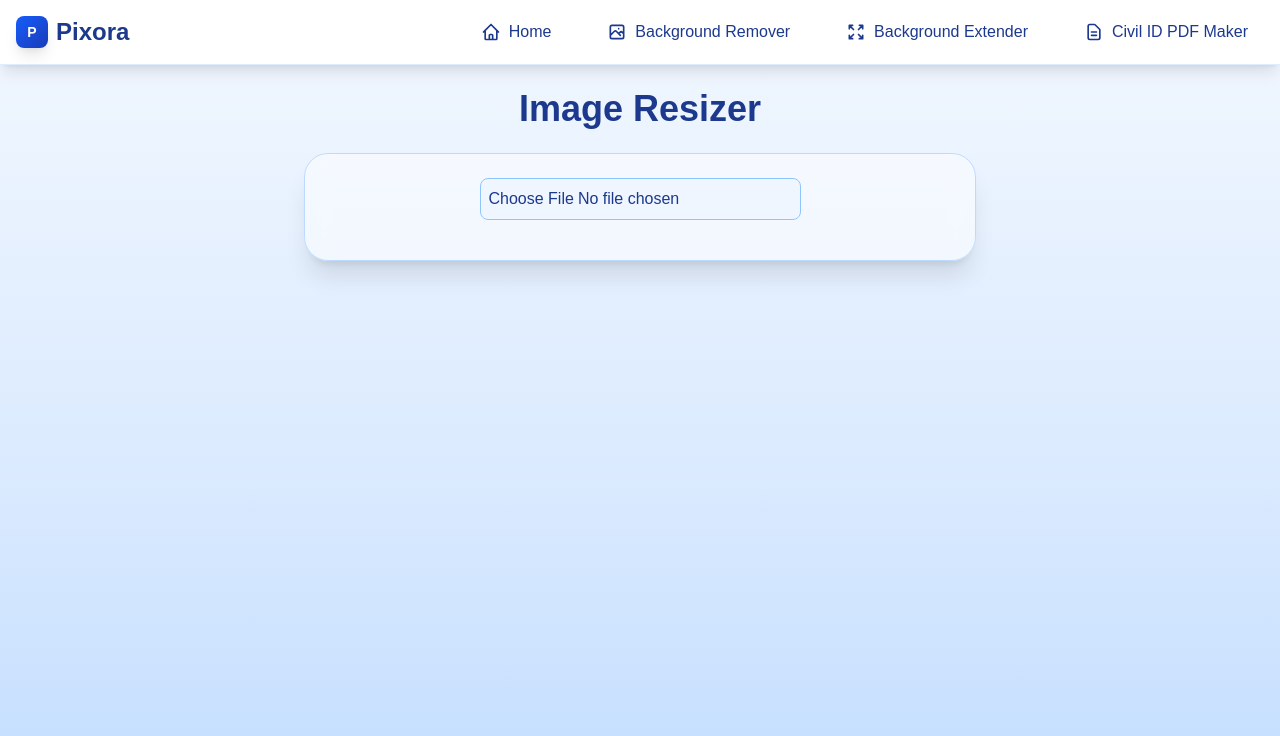
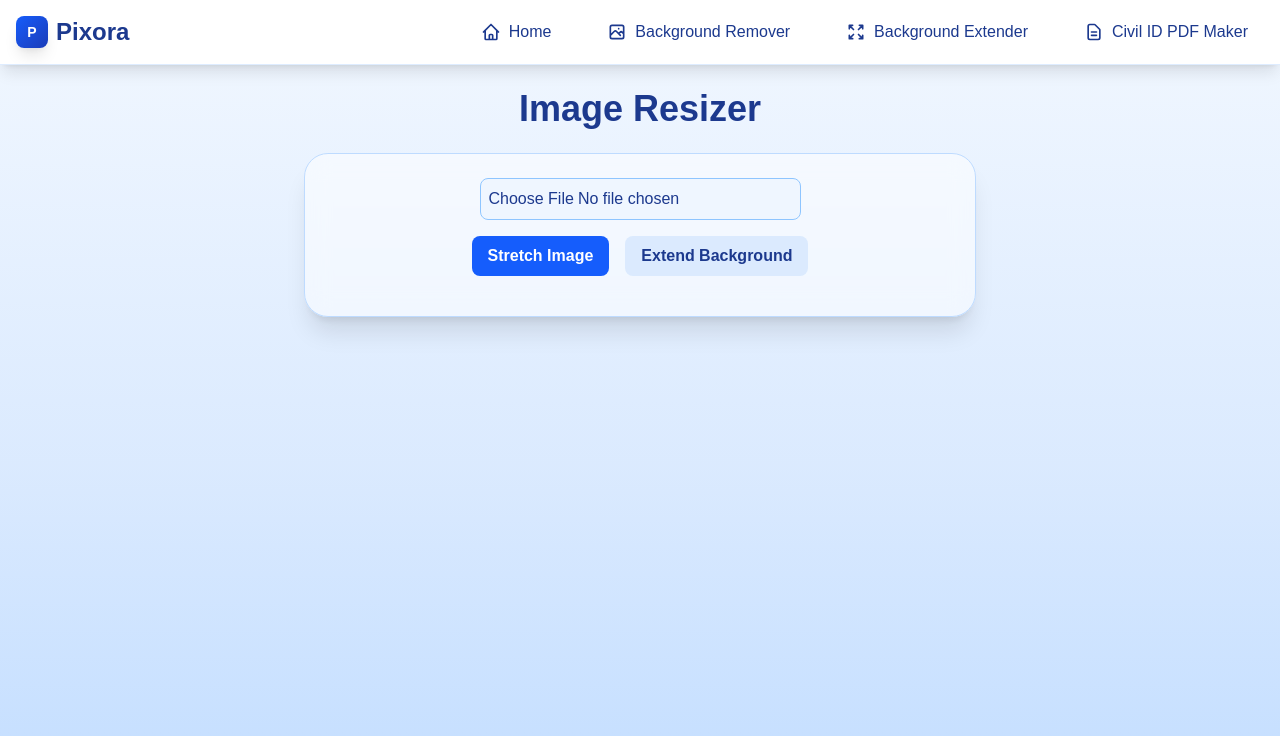
Before and after one commit to BLOUDANJEWELLERY/Pixora, a Next.js app in the folder bg/: page /image-resizer in a window 1280 px wide. Shown: the top 736 px of the page. Built offline with nearby package versions, Linux system fonts and the light colour scheme.

Commit message:
Update image-resizer.tsx

```diff
--- a/bg/pages/image-resizer.tsx
+++ b/bg/pages/image-resizer.tsx
@@ -1,5 +1,5 @@
 "use client";
-import { useState, useRef } from "react";
+import { useState, useRef, useEffect } from "react";
 import Header from "../components/Header";
 
 export default function ResizeImagePage() {
@@ -7,19 +7,14 @@ export default function ResizeImagePage() {
   const [resizedImage, setResizedImage] = useState<string | null>(null);
   const [width, setWidth] = useState<number | null>(null);
   const [height, setHeight] = useState<number | null>(null);
+  const [mode, setMode] = useState<"stretch" | "extend">("stretch");
   const canvasRef = useRef<HTMLCanvasElement | null>(null);
 
   const handleImageUpload = (e: React.ChangeEvent<HTMLInputElement>) => {
     const file = e.target.files?.[0];
     if (!file) return;
-
     const reader = new FileReader();
-    reader.onload = (ev) => {
-      setImage(ev.target?.result as string);
-      setResizedImage(null);
-      setWidth(null);
-      setHeight(null);
-    };
+    reader.onload = (ev) => setImage(ev.target?.result as string);
     reader.readAsDataURL(file);
   };
 
@@ -31,12 +26,47 @@ export default function ResizeImagePage() {
     img.onload = () => {
       const canvas = canvasRef.current;
       if (!canvas) return;
-      canvas.width = width;
-      canvas.height = height;
       const ctx = canvas.getContext("2d");
       if (!ctx) return;
 
-      ctx.drawImage(img, 0, 0, width, height);
+      canvas.width = width;
+      canvas.height = height;
+
+      if (mode === "stretch") {
+        // --- STANDARD RESIZE ---
+        ctx.drawImage(img, 0, 0, width, height);
+      } else {
+        // --- BACKGROUND EXTENSION MODE ---
+        const w = img.width;
+        const h = img.height;
+
+        // Center position
+        const x = (width - w) / 2;
+        const y = (height - h) / 2;
+
+        // Draw blurred edges on sides
+        const extendSize = 40; // thickness of edge strips
+
+        // Left strip
+        ctx.drawImage(img, 0, 0, extendSize, h, x - extendSize, y, extendSize, h);
+        // Right strip
+        ctx.drawImage(img, w - extendSize, 0, extendSize, h, x + w, y, extendSize, h);
+        // Top strip
+        ctx.drawImage(img, 0, 0, w, extendSize, x, y - extendSize, w, extendSize);
+        // Bottom strip
+        ctx.drawImage(img, 0, h - extendSize, w, extendSize, x, y + h, w, extendSize);
+
+        // Slight blur (simulated using globalAlpha layering)
+        ctx.globalAlpha = 0.7;
+        ctx.filter = "blur(20px)";
+        ctx.drawImage(canvas, 0, 0);
+        ctx.globalAlpha = 1.0;
+        ctx.filter = "none";
+
+        // Draw original image on top (centered)
+        ctx.drawImage(img, x, y, w, h);
+      }
+
       const resizedDataUrl = canvas.toDataURL("image/jpeg", 1.0);
       setResizedImage(resizedDataUrl);
     };
@@ -66,6 +96,30 @@ export default function ResizeImagePage() {
             onChange={handleImageUpload}
             className="mb-4 border border-blue-300 rounded-lg p-2 bg-blue-50 cursor-pointer text-blue-900"
           />
+
+          {/* Mode Selector */}
+          <div className="flex gap-4 mb-4">
+            <button
+              onClick={() => setMode("stretch")}
+              className={`px-4 py-2 rounded-lg font-semibold transition-all ${
+                mode === "stretch"
+                  ? "bg-blue-600 text-white"
+                  : "bg-blue-100 text-blue-900 hover:bg-blue-200"
+              }`}
+            >
+              Stretch Image
+            </button>
+            <button
+              onClick={() => setMode("extend")}
+              className={`px-4 py-2 rounded-lg font-semibold transition-all ${
+                mode === "extend"
+                  ? "bg-blue-600 text-white"
+                  : "bg-blue-100 text-blue-900 hover:bg-blue-200"
+              }`}
+            >
+              Extend Background
+            </button>
+          </div>
 
           {image && (
             <>
```
